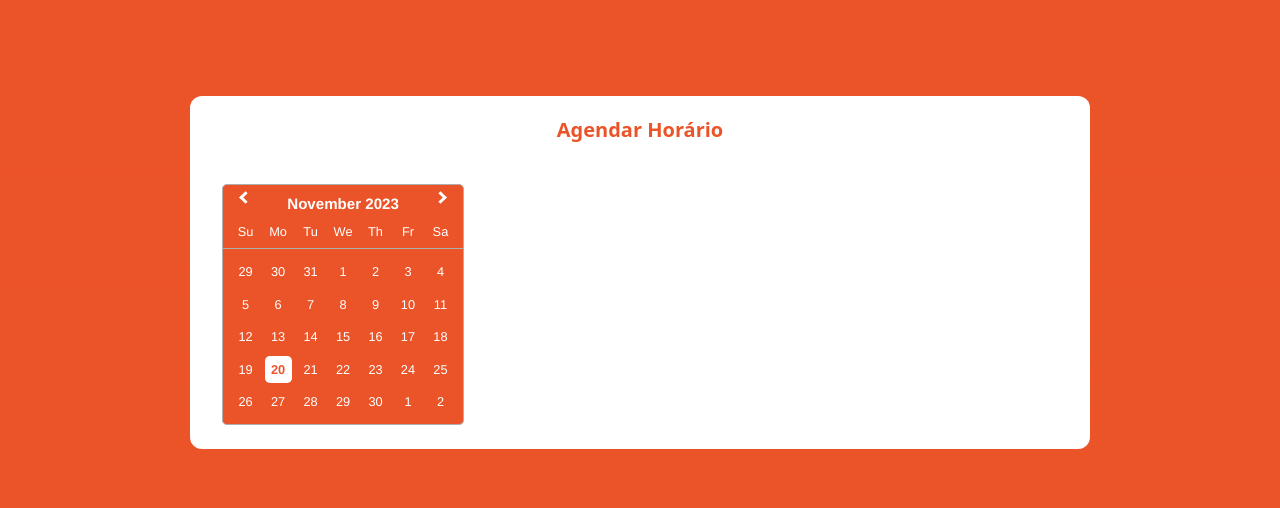
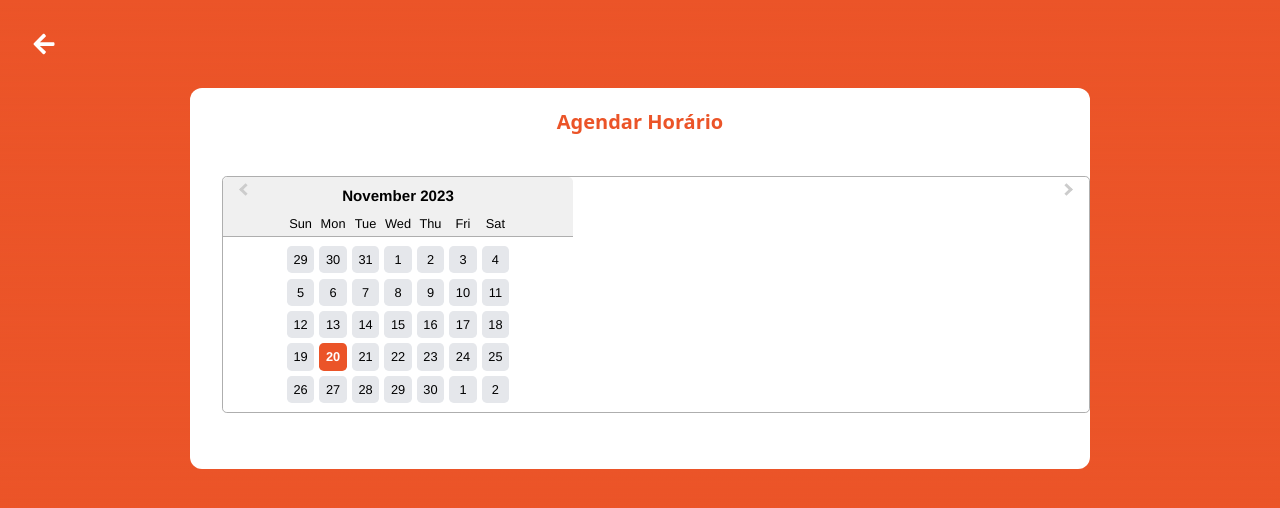
Before and after one commit to matheusbma/start-frontend, a Next.js app: page /agendamento in a window 1280 px wide. Shown: the top 508 px of the page. Built offline with nearby package versions, Linux system fonts and the light colour scheme; no server answers.

Commit message:
sync ajusts

```diff
--- a/src/app/globals.css
+++ b/src/app/globals.css
@@ -26,30 +26,46 @@ body {
     rgb(var(--background-start-rgb));
 }
 
-.rbc-event, .rbc-day-slot .rbc-background-event3 {
+.rbc-event,
+.rbc-day-slot .rbc-background-event3 {
   background-color: rgb(var(--background-end-rgb)) !important;
   border-color: rgb(var(--background-end-rgb)) !important;
 }
 
-.rbc-ellipsis, .rbc-show-more, .rbc-row-segment .rbc-event-content, .rbc-event-label {
+.rbc-ellipsis,
+.rbc-show-more,
+.rbc-row-segment .rbc-event-content,
+.rbc-event-label {
   white-space: normal !important;
-  }
-
-.react-datepicker, .react-datepicker__header:not(.react-datepicker__header--has-time-select), .react-datepicker__current-month,  .react-datepicker__day-name, .react-datepicker__day, .react-datepicker__time-name {
-  background-color: rgb(var(--background-end-rgb)) !important;
-  color: rgb(var(--foreground-rgb)) !important;
 }
 
-.react-datepicker__day--selected, .react-datepicker__day--in-selecting-range, .react-datepicker__day--in-range, .react-datepicker__month-text--selected, .react-datepicker__month-text--in-selecting-range, .react-datepicker__month-text--in-range, .react-datepicker__quarter-text--selected, .react-datepicker__quarter-text--in-selecting-range, .react-datepicker__quarter-text--in-range, .react-datepicker__year-text--selected, .react-datepicker__year-text--in-selecting-range, .react-datepicker__year-text--in-range {
-  background-color: rgb(var(--foreground-rgb)) !important;
-  color: rgb(var(--background-start-rgb)) !important;
+.react-datepicker__day--selected,
+.react-datepicker__day--in-selecting-range,
+.react-datepicker__day--in-range,
+.react-datepicker__month-text--selected,
+.react-datepicker__month-text--in-selecting-range,
+.react-datepicker__month-text--in-range,
+.react-datepicker__quarter-text--selected,
+.react-datepicker__quarter-text--in-selecting-range,
+.react-datepicker__quarter-text--in-range,
+.react-datepicker__year-text--selected,
+.react-datepicker__year-text--in-selecting-range,
+.react-datepicker__year-text--in-range {
+  background-color: rgb(var(--background-end-rgb)) !important;
+  border-color: rgb(var(--background-end-rgb)) !important;
 }
 
-.react-datepicker__year-read-view--down-arrow, .react-datepicker__month-read-view--down-arrow, .react-datepicker__month-year-read-view--down-arrow, .react-datepicker__navigation-icon::before {
-  border-color: rgb(var(--foreground-rgb)) !important;
+.react-datepicker__day,
+.react-datepicker__month-text,
+.react-datepicker__quarter-text,
+.react-datepicker__year-text {
+  background-color: #e5e7eb;
+  border-radius: 0.3rem;
 }
 
-label[data-shrink=false]+.MuiInputBase-formControl .css-1x51dt5-MuiInputBase-input-MuiInput-input {
+label[data-shrink='false']
+  + .MuiInputBase-formControl
+  .css-1x51dt5-MuiInputBase-input-MuiInput-input {
   -webkit-opacity: 0;
 }
 
@@ -64,3 +80,17 @@ label[data-shrink=false]+.MuiInputBase-formControl .css-1x51dt5-MuiInputBase-inp
 .rbc-month-header {
   font-size: 12px !important;
 }
+
+.react-datepicker__month-container {
+  width: 350px;
+}
+
+.react-datepicker__header {
+  height: 60px;
+}
+
+.react-datepicker__day-name, .react-datepicker__day, .react-datepicker__time-name {
+  width: 40px;
+  line-height: 40px;
+  margin: 1.5px;
+}
--- a/src/components/Calendar.tsx
+++ b/src/components/Calendar.tsx
@@ -31,8 +31,8 @@ const localizer = dateFnsLocalizer({
 interface CalendarProps {
   eventsList: {
     id: number;
-    id_usuario: number;
-    id_reserva: number;
+    idUsuario: number;
+    idReserva: number;
     data: string;
     horaInicio: string;
     horaFim: string;
@@ -59,9 +59,9 @@ export default function UserCalendar({ eventsList }: CalendarProps) {
           if (event.reserva === "mesa") {
             try {
               const response = await axios.get(
-                `http://localhost:8080/mesa/${event.id_reserva}`
+                `http://localhost:8080/mesa/${event.idReserva}`
               );
-              const lab = response.data.id_laboratorio;
+              const lab = response.data.idLaboratorio;
               return formatMesaEvent(event, lab);
             } catch (error) {
               console.error("Error fetching labId: ", error);
--- a/src/components/DataTimeDialog.tsx
+++ b/src/components/DataTimeDialog.tsx
@@ -11,8 +11,8 @@ import axios from "axios";
 interface EventProps {
   title: string;
   id: number;
-  id_usuario: number;
-  id_reserva: number;
+  idUsuario: number;
+  idReserva: number;
   data: string;
   horaInicio: string;
   horaFim: string;
@@ -50,8 +50,8 @@ export default function DateTimeDialog({
   const handleSave = () => {
     axios
       .put("http://localhost:8080/" + "agendamentos/" + event?.id, {
-        id_usuario: event?.id_usuario,
-        id_reserva: event?.id_reserva,
+        idUsuario: event?.idUsuario,
+        idReserva: event?.idReserva,
         data: day,
         horaInicio: startTime,
         horaFim: endTime,
--- a/src/components/Menu.tsx
+++ b/src/components/Menu.tsx
@@ -11,9 +11,9 @@ interface MenuProps {
     email: string;
     senha: string;
     acesso: string;
-    num_de_usos_maquina_1: number;
-    num_de_usos_maquina_2: number;
-    num_de_usos_maquina_3: number;
+    numDeUsosMaquina1: number;
+    numDeUsosMaquina2: number;
+    numDeUsosMaquina3: number;
   };
   userName: string;
   userImg: string;
@@ -51,9 +51,9 @@ export default function Menu({ user, userName, userImg }: MenuProps) {
     if (user) {
      const convertedAcesso = convertToCamelCase(user.acesso);
       setAcesso(convertedAcesso);
-      setUsosMaquina1(user.num_de_usos_maquina_1);
-      setUsosMaquina2(user.num_de_usos_maquina_2);
-      setUsosMaquina3(user.num_de_usos_maquina_3);
+      setUsosMaquina1(user.numDeUsosMaquina1);
+      setUsosMaquina2(user.numDeUsosMaquina2);
+      setUsosMaquina3(user.numDeUsosMaquina3);
     }
   }, [user]);
 
--- a/src/pages/agendamento.tsx
+++ b/src/pages/agendamento.tsx
@@ -1,17 +1,59 @@
 import DatePicker from "react-datepicker";
 import "react-datepicker/dist/react-datepicker.css";
-import { SetStateAction, useState } from "react";
+import { useEffect, useState } from "react";
 import axios from "axios";
-import { format, set } from "date-fns";
+import { format } from "date-fns";
+import router from "next/router";
+import { FaArrowLeft } from "react-icons/fa";
+import { useSession } from "next-auth/react";
+
+const buttonStyle =
+  "flex justify-center items-center font-light text-xs text-white bg-orange-500 rounded-md h-8 w-28";
+const disableButtonStyle =
+  "flex justify-center items-center font-light text-xs text-white bg-zinc-400 rounded-md h-8 w-28";
+
+interface UserProps {
+  id: number;
+  matricula: string;
+  nome: string;
+  email: string;
+  senha: string;
+  acesso: string;
+  numDeUsosMaquina1: number;
+  numDeUsosMaquina2: number;
+  numDeUsosMaquina3: number;
+}
 
 export default function Agendamento() {
+  const { data: session, status } = useSession();
+  const [user, setUser] = useState<UserProps>();
   const [selectedDate, setSelectedDate] = useState(new Date());
   const [scheduleOnDay, setScheduleOnDay] = useState([]);
   const [availableTimes, setAvailableTimes] = useState([]);
+  const [selectedType, setSelectedType] = useState("mesa");
+
+  if (!user) {
+    if (session) {
+      axios
+        .get("http://localhost:8080/" + "usuarios")
+        .then((response) => {
+          const users = response.data;
+          const user = users.find(
+            (user: { email: string }) => user.email === session.user?.email
+          );
+          if (user) {
+            setUser(user);
+          }
+        })
+        .catch((error) => {
+          console.error("Erro ao buscar o usuário:", error);
+        });
+    }
+  }
 
   const handleDateChange = async (date: Date) => {
     setSelectedDate(date);
-    const formattedDate = format(date, "dd-MM-yyyy");
+    const formattedDate = format(date, "yyyy-MM-dd");
     try {
       const response = await axios(`http://localhost:8080/agendamentos`).then(
         (response) => {
@@ -22,41 +64,123 @@ export default function Agendamento() {
           return eventsOnDate;
         }
       );
+      console.log("Agendamentos do dia:", response);
       setScheduleOnDay(response);
-      const times = response.map(
-        (event: { horaInicio: string }) => event.horaInicio
-      );
-      setAvailableTimes(times);
-      console.log("Horários disponíveis:", times);
     } catch (error) {
       console.error("Erro ao buscar os horários:", error);
     }
   };
 
+  function handleTypeChange(type: string) {
+    // const
+
+    setSelectedType(type);
+  }
+
+  function handleBack() {
+    router.back();
+  }
+
   return (
     <div className="flex flex-col h-full w-full justify-center items-center">
-      <div className="flex flex-col justify-center mt-24 h-max w-[900px] bg-white rounded-xl">
+      <button className="h-6 w-6 self-start m-8" onClick={handleBack}>
+        <FaArrowLeft className="h-6 w-6 text-white" />
+      </button>
+      <div className="flex flex-col justify-center h-max w-[900px] bg-white rounded-xl">
         <div className="flex flex-col items-center mt-5 mb-10">
           <h1 className="text-orange-500 text-xl font-extrabold">
             Agendar Horário
           </h1>
         </div>
 
-        <div className="flex ml-8">
-        <DatePicker
-          selected={selectedDate}
-          onChange={handleDateChange}
-          inline // Esta propriedade mantém o calendário sempre visível
-        />
+        <div className="flex flex-col ml-8 mb-12">
+          <DatePicker
+            formatWeekDay={(nameOfDay) => nameOfDay.substr(0, 3)}
+            selected={selectedDate}
+            onChange={handleDateChange}
+            inline
+          />
 
-        </div>
-        <div>
-          Horários disponíveis:
-          <ul>
-            {availableTimes.map((time) => (
-              <li key={time}>{time}</li>
-            ))}
-          </ul>
+          <div className="flex flex-row justify-between w-[350px] mt-2 ">
+            {user && user.acesso === "aluno" ? (
+              <>
+                <button
+                  className={buttonStyle}
+                  onClick={() => {
+                    handleTypeChange("mesa");
+                  }}
+                >
+                  Mesa
+                </button>
+                <button className={disableButtonStyle} disabled>
+                  Máquina
+                </button>
+                <button className={disableButtonStyle} disabled>
+                  Laboratório
+                </button>
+              </>
+            ) : (
+              <div></div>
+            )}
+
+            {user && user.acesso === "monitor" ? (
+              <>
+                <button
+                  className={buttonStyle}
+                  onClick={() => {
+                    handleTypeChange("mesa");
+                  }}
+                >
+                  Mesa
+                </button>
+                <button
+                  className={buttonStyle}
+                  onClick={() => {
+                    handleTypeChange("maquina");
+                  }}
+                >
+                  Máquina
+                </button>
+                <button className={disableButtonStyle} disabled>
+                  Laboratório
+                </button>
+              </>
+            ) : (
+              <div></div>
+            )}
+
+            {user && user.acesso === "professor" ? (
+              <>
+                <button
+                  className={buttonStyle}
+                  onClick={() => {
+                    handleTypeChange("mesa");
+                  }}
+                >
+                  Mesa
+                </button>
+                <button
+                  className={buttonStyle}
+                  onClick={() => {
+                    handleTypeChange("maquina");
+                  }}
+                >
+                  Máquina
+                </button>
+                <button
+                  className={buttonStyle}
+                  onClick={() => {
+                    handleTypeChange("laboratorio");
+                  }}
+                >
+                  Laboratório
+                </button>
+              </>
+            ) : (
+              <div></div>
+            )}
+
+          </div>
         </div>
       </div>
     </div>
--- a/src/utils/convert.tsx
+++ b/src/utils/convert.tsx
@@ -15,7 +15,7 @@ export function formatMesaEvent(event: any, lab: any) {
   const title =
     convertToCamelCase(event.reserva) +
     " " +
-    event.id_reserva +
+    event.idReserva +
     " - Laboratório " +
     lab;
   return {
@@ -30,7 +30,7 @@ export function formatMaquinaELaboratorioEvent(event: any) {
   const date = moment(event.data).format("YYYY-MM-DD");
   const start = moment(date + " " + event.horaInicio).toDate();
   const end = moment(date + " " + event.horaFim).toDate();
-  const title = convertToCamelCase(event.reserva) + " " + event.id_reserva;
+  const title = convertToCamelCase(event.reserva) + " " + event.idReserva;
   return {
     id: event.id,
     title: title,
```
Also changed, not shown: src/pages/editor.tsx (+11 -11 lines), src/pages/home.tsx (+9 -9 lines).
